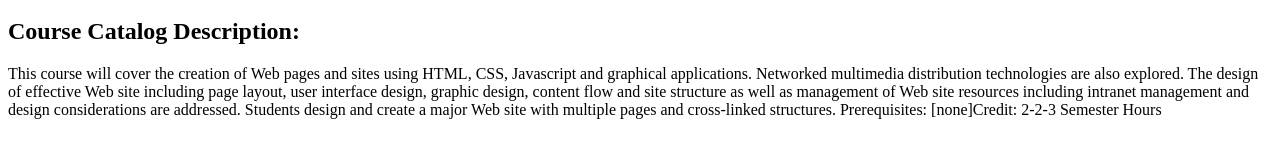
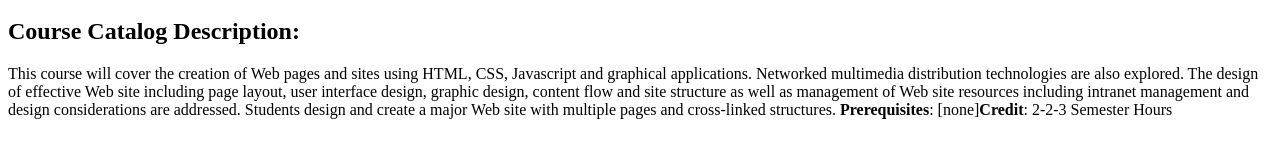
Before and after one commit to aros14/lab2, a plain HTML site: page index.html in a window 1280 px wide. Shown: the part 310-468 px from the top of the page. Drawn offline with Linux system fonts and the light colour scheme.

Commit message:
making it bold

```diff
--- a/index.html
+++ b/index.html
@@ -18,7 +18,7 @@
   <h2>Lecture Days, Time and Place:</h2>
   <p>What day of the week? 6:25pm to 9:05pm, Building?, Room ???</p>
   <h2>Course Catalog Description:</h2>
-  <div class="b">This course will cover the creation of Web pages and sites using HTML, CSS, Javascript and graphical applications. Networked multimedia distribution technologies are also explored. The design of effective Web site including page layout, user interface design, graphic design, content flow and site structure as well as management of Web site resources including intranet management and design considerations are addressed. Students design and create a major Web site with multiple pages and cross-linked structures. Prerequisites: [none]Credit: 2-2-3 Semester Hours
+  <div class="b">This course will cover the creation of Web pages and sites using HTML, CSS, Javascript and graphical applications. Networked multimedia distribution technologies are also explored. The design of effective Web site including page layout, user interface design, graphic design, content flow and site structure as well as management of Web site resources including intranet management and design considerations are addressed. Students design and create a major Web site with multiple pages and cross-linked structures. <strong>Prerequisites</strong>: [none]<strong>Credit</strong>: 2-2-3 Semester Hours
 </div>
 </body>
 </html>
```
